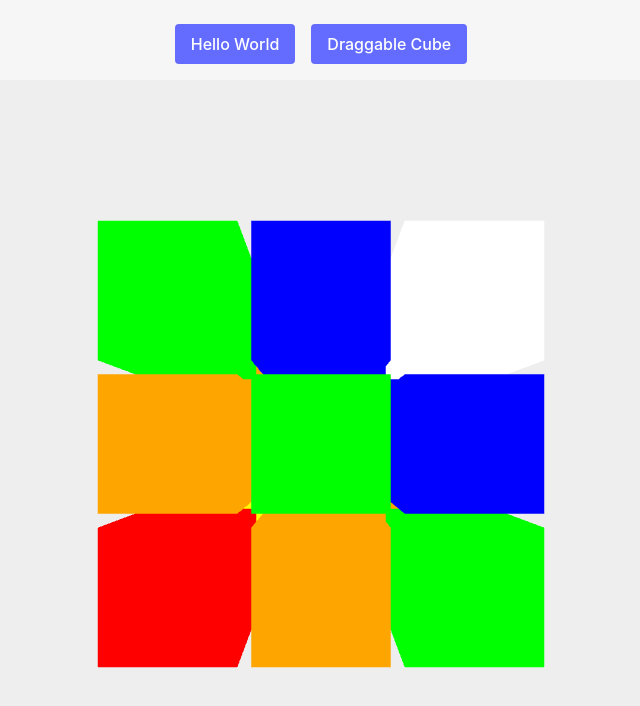
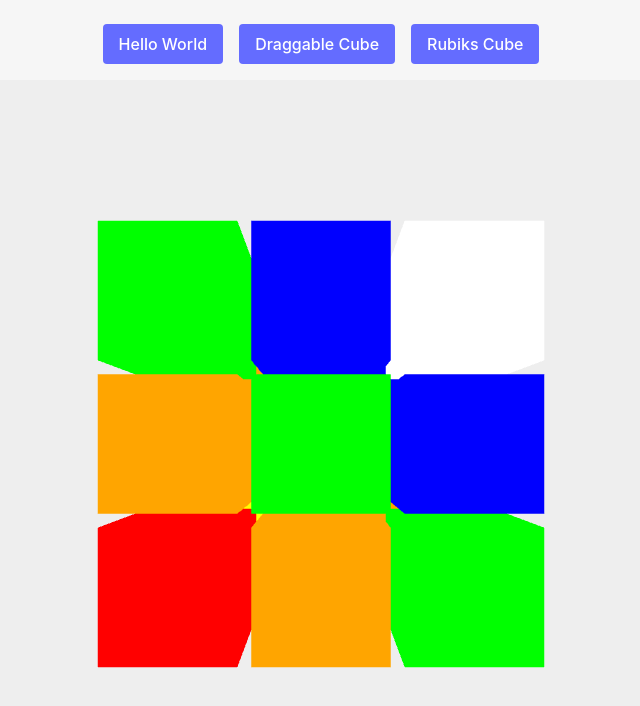
Before and after one commit to davelet/rubik-cube-restore, a Vue app: page /cube in a window 1280 px wide. Shown: the top 706 px of the page, without its empty margins (319-959 px from the left). Built offline with nearby package versions, Linux system fonts and the light colour scheme.

Commit message:
使用子模块

```diff
--- a/package.json
+++ b/package.json
@@ -15,7 +15,10 @@
     "@vitejs/plugin-vue": "^5.2.1",
     "three": "^0.172.0",
     "vue": "^3.5.13",
-    "vue-router": "^4.5.0"
+    "vue-router": "^4.5.0",
+    "@tweakpane/core": "^2.0.5",
+    "animejs": "^3.2.2",
+    "tweakpane": "^4.0.5"
   },
   "devDependencies": {
     "@tauri-apps/cli": "^2",
--- a/src/App.vue
+++ b/src/App.vue
@@ -1,5 +1,6 @@
 <script setup>
 import { RouterLink, RouterView } from 'vue-router';
+import RubiksCube from '../../rubiks-cube/src/components/RubiksCube.vue';
 </script>
 
 <template>
@@ -7,6 +8,7 @@ import { RouterLink, RouterView } from 'vue-router';
     <nav class="nav-buttons">
       <RouterLink to="/hello" class="nav-button">Hello World</RouterLink>
       <RouterLink to="/cube" class="nav-button">Draggable Cube</RouterLink>
+      <RouterLink to="/rubiks" class="nav-button">Rubiks Cube</RouterLink>
     </nav>
     <RouterView />
   </div>
--- a/src/router/index.ts
+++ b/src/router/index.ts
@@ -1,6 +1,7 @@
 import { createRouter, createWebHistory, RouteRecordRaw } from 'vue-router'
 import HelloWorld from '../components/HelloWorld.vue'
 import DraggableCube from '../components/DraggableCube.vue'
+import RubiksCube from '../../rubiks-cube/src/components/RubiksCube.vue'
 
 const routes: Array<RouteRecordRaw> = [
   {
@@ -17,6 +18,11 @@ const routes: Array<RouteRecordRaw> = [
     path: '/cube',
     name: 'cube',
     component: DraggableCube
+  },
+  {
+    path: '/rubiks',
+    name: 'rubiks',
+    component: RubiksCube
   }
 ]
 
```
